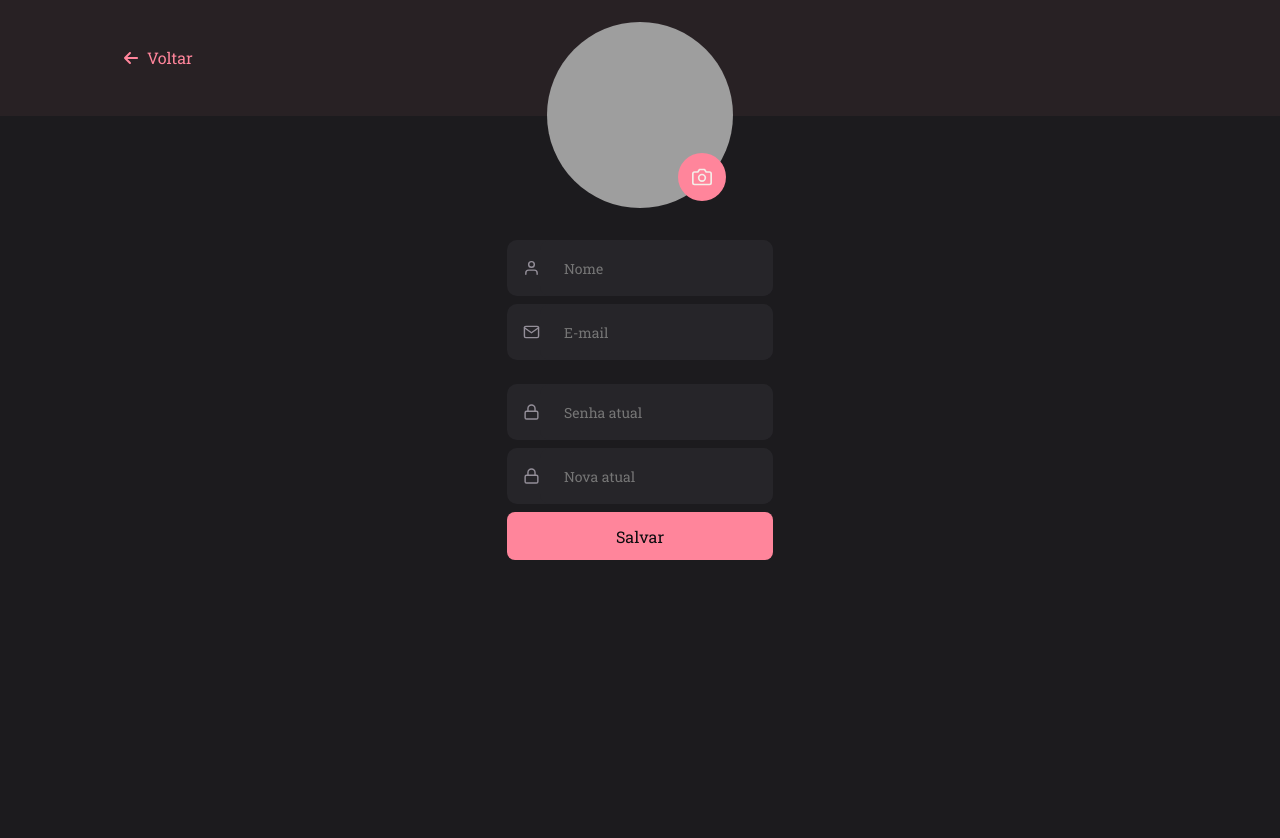
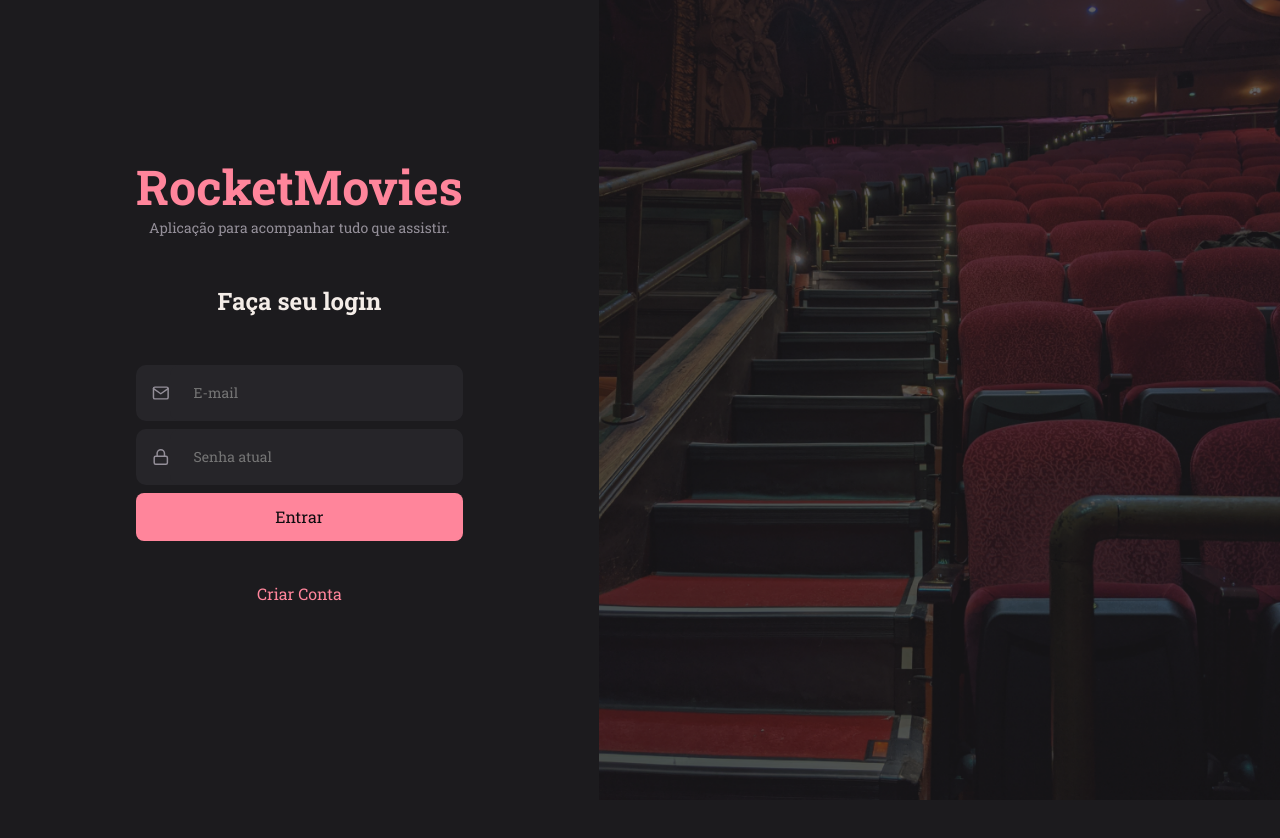
Before and after one commit to mfernandanll/rocketseat-stage09-frontend-rocketMovies, a React (Vite) app: page / in a window 1280 px wide. Shown: the top 838 px of the page. After the commit the page ends 800 px from the top, so only its background shows below. Built offline with nearby package versions, Linux system fonts and the light colour scheme; grey boxes are pictures that could not be loaded.

Commit message:
Create SignIn page

```diff
--- a/src/components/ButtonText/index.jsx
+++ b/src/components/ButtonText/index.jsx
@@ -1,10 +1,10 @@
 import { Container } from "./styles";
-import { FaArrowLeft } from "react-icons/fa6";
+// import { FaArrowLeft } from "react-icons/fa6";
 
-export function ButtonText({title}) {
+export function ButtonText({title, icon: Icon,}) {
   return (
     <Container type="button">
-      <FaArrowLeft />
+      {Icon && <Icon size={20} />}
       {title}
     </Container>
   )
--- a/src/main.jsx
+++ b/src/main.jsx
@@ -9,12 +9,13 @@
 import { CreateMovie } from './pages/CreateMovie'
 import { MoviePreview } from './pages/MoviePreview'
 import { Profile } from './pages/Profile'
+import { SignIn } from './pages/SignIn'
 
 ReactDOM.createRoot(document.getElementById('root')).render(
   <React.StrictMode>
     <ThemeProvider theme={theme}>
       <GlobalStyles />
-      <Profile />
+      <SignIn />
     </ThemeProvider>
   </React.StrictMode>,
 )
--- a/src/pages/CreateMovie/index.jsx
+++ b/src/pages/CreateMovie/index.jsx
@@ -1,3 +1,4 @@
+import { FaArrowLeft } from "react-icons/fa6";
 import { Button } from "../../components/Button";
 import { ButtonText } from "../../components/ButtonText";
 import { Header } from "../../components/Header";
@@ -12,7 +13,7 @@
     <Container>
       <Header/>
       <Title>
-        <ButtonText title="Voltar"/>
+        <ButtonText title="Voltar" icon={FaArrowLeft}/>
       </Title>
       <Section>
         <form>
--- a/src/pages/MoviePreview/index.jsx
+++ b/src/pages/MoviePreview/index.jsx
@@ -5,13 +5,14 @@
 import { Container, Description, Row, Title } from "./styles";
 import { Tag } from "../../components/Tag";
 import { CiClock2 } from "react-icons/ci";
+import { FaArrowLeft } from "react-icons/fa6";
 
 export function MoviePreview() {
   return (
     <Container>
       <Header />
       <Title>
-        <ButtonText title="Voltar" />
+        <ButtonText title="Voltar" icon={FaArrowLeft}/>
       </Title>
       <Section>
         <Row>
--- a/src/pages/Profile/index.jsx
+++ b/src/pages/Profile/index.jsx
@@ -3,12 +3,13 @@
 import { Avatar, Container, Form, Head } from "./styles";
 import { InputField } from "../../components/InputField";
 import { Button } from "../../components/Button";
+import { FaArrowLeft } from "react-icons/fa6";
 
 export function Profile() {
   return (
     <Container>
       <Head>
-        <ButtonText title="Voltar" />
+        <ButtonText title="Voltar" icon={FaArrowLeft}/>
       </Head>
 
       <Form>
--- /dev/null
+++ b/src/pages/SignIn/index.jsx
@@ -0,0 +1,25 @@
+import { FiLock, FiMail } from "react-icons/fi";
+import { InputField } from "../../components/InputField";
+import { Button } from "../../components/Button";
+import { Background, Container, Form } from "./styles";
+import { ButtonText } from "../../components/ButtonText";
+
+export function SignIn() {
+  return (
+    <Container>
+      <Form>
+        <h1>RocketMovies</h1>
+        <p>Aplicação para acompanhar tudo que assistir.</p>
+        <h2>Faça seu login</h2>
+
+        <InputField placeholder="E-mail" type="text" icon={FiMail} />
+
+        <InputField placeholder="Senha atual" type="password" icon={FiLock} />
+
+        <Button title="Entrar" />
+        <ButtonText title="Criar Conta"/>
+      </Form>
+      <Background/>
+    </Container>
+  )
+}
--- /dev/null
+++ b/src/pages/SignIn/styles.js
@@ -0,0 +1,49 @@
+import styled from 'styled-components'
+import backgroundImg from '../../assets/background.png'
+
+export const Container = styled.div`
+  height: 100vh;
+
+  display: flex;
+  align-items: stretch;
+`
+
+export const Form = styled.form`
+  padding: 0 136px;
+
+  display: flex;
+  flex-direction: column;
+  justify-content: center;
+  align-items: center;
+
+  text-align: center;
+
+  > h1 {
+    font-size: 48px;
+    color: ${({ theme }) => theme.COLORS.ROSE};
+  }
+
+  > h2 {
+    font-size: 24px;
+    margin: 48px 0;
+  }
+
+  > p {
+    font-size: 14px;
+    color: ${({ theme }) => theme.COLORS.GRAY_100};
+  }
+
+  > a {
+    margin-top: 124px;
+    color: ${({ theme }) => theme.COLORS.ROSE};
+  }
+
+  > button {
+    margin-bottom: 42px;
+  }
+`
+export const Background = styled.div`
+  flex: 1;
+  background: url(${backgroundImg}) no-repeat center center;
+  background-size: cover;
+`
```
Also changed, not shown: src/assets/background.png (added).
